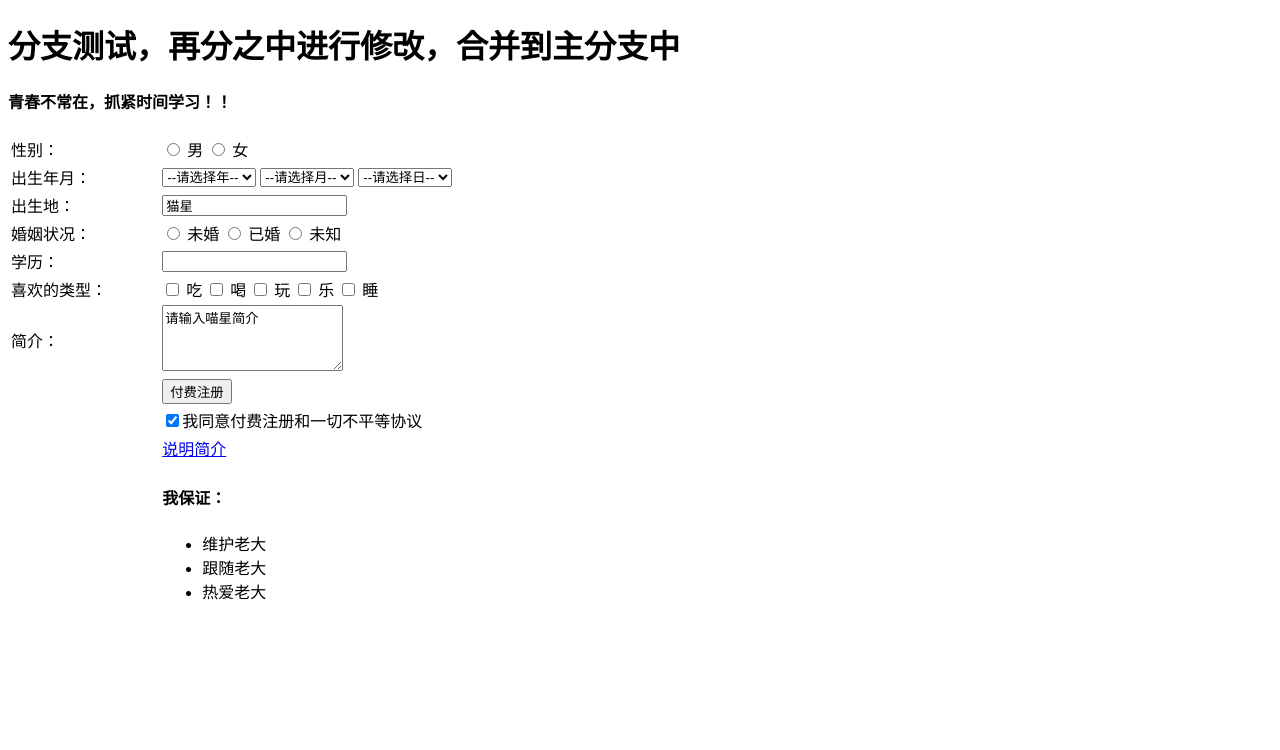
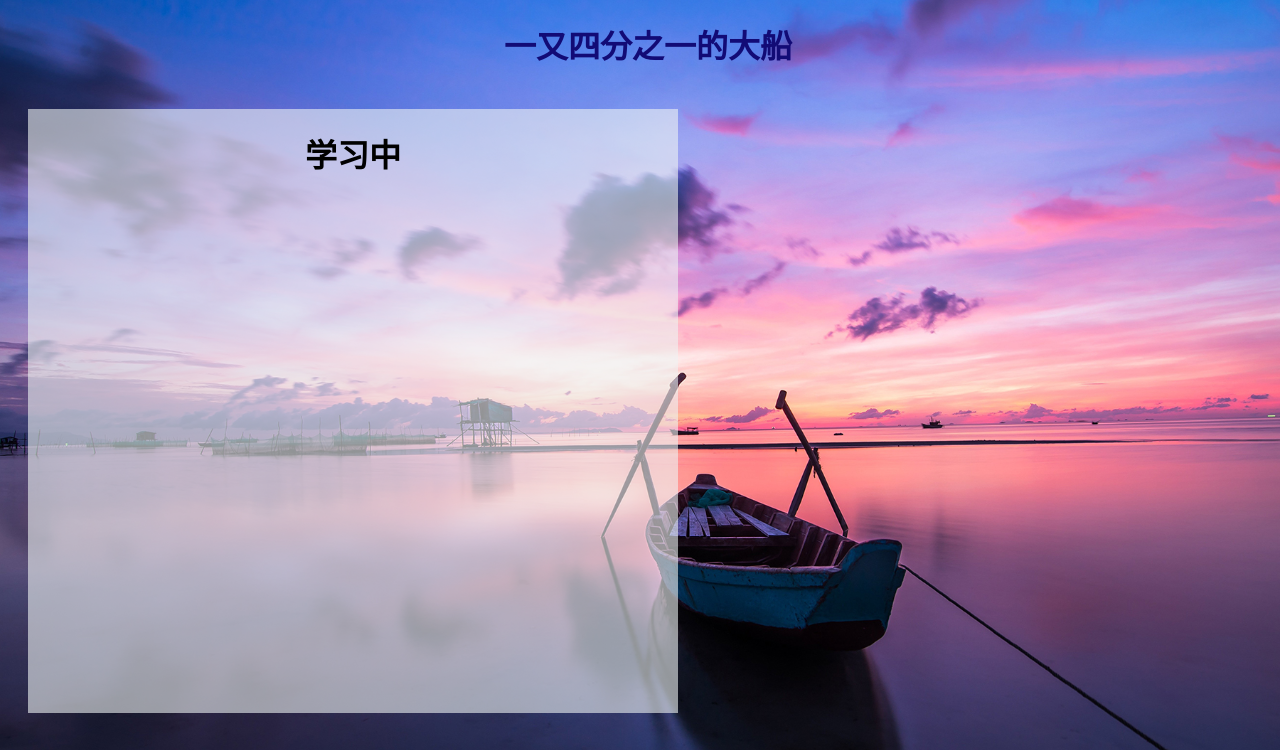
Before and after one commit to one-and-one-fourth/one-and-one-fourth.github.io, a plain HTML site: page index.html in a window 1280 px wide. Shown: the top 750 px of the page. Drawn offline with Linux system fonts and the light colour scheme.

Commit message:
修改主界面

```diff
--- a/index.html
+++ b/index.html
@@ -1,143 +1,57 @@
 <!DOCTYPE html>
 <html lang="en">
-
 <head>
     <meta charset="UTF-8">
     <meta name="viewport" content="width=device-width, initial-scale=1.0">
     <title>嘿嘿嘿</title>
+    <style>
+        body {
+
+            background-image: url(photos/晚霞港.jpg);
+            background-attachment: fixed;
+            background-size: cover;
+            width: 100%;
+            height: 100%;
+            background-position: center center;
+
+        }
+        a {
+            text-decoration: none;
+            color: rgb(18, 11, 118);
+        }
+        a:hover {
+            color: rgb(175, 17, 115);
+        }
+
+        div .s1pan {
+            display: inline-block;
+            width:650px;
+            height: 604px;
+
+            /* background-color: #fff ; */
+
+            background: rgba(239, 244, 243, 0.6);
+            margin: 20px;
+        }
+        .wenben {
+            background: rgba(239, 244, 243, 0);
+            border: 0;
+        }
+    </style>
+
 </head>
+<body>
+    <h1 style="text-align: center; "><a href="index.html" >一又四分之一的大船</a></h1>
+    <div>
+         <span class="s1pan">
+            <h1 style="text-align: center;">学习中</h1>
 
-<body>
+        </span>
+        <span class="s1pan" style="margin-right: 0px;">
+            <h1 style="text-align: center;">学习中</h1>
+        </span>
+    </div>
 
-    <h1>分支测试，再分之中进行修改，合并到主分支中<h1>
-    <h4>青春不常在，抓紧时间学习！！</h4>
-
-    <table width="600">
-        <!-- 1 -->
-        <tr>
-            <td>
-                性别：
-            </td>
-            <td>
-                <input type="radio" name="sex" value="nan" id="nan">
-                <label for="nan">男</label>
-                <input type="radio" name="sex" value="nv" id="nv">
-                <label for="nv">女</label>
-            </td>
-        </tr>
-        <!-- 2 -->
-        <tr>
-            <td>
-                出生年月：
-            </td>
-            <td>
-                <select>
-                    <option>--请选择年--</option>
-                    <option>2003</option>
-                    <option>2002</option>
-                    <option>2004</option>
-                </select>
-                <select>
-                    <option>--请选择月--</option>
-                    <option>3</option>
-                    <option>2</option>
-                    <option>4</option>
-                </select>
-                <select>
-                    <option>--请选择日--</option>
-                    <option>23</option>
-                    <option>22</option>
-                    <option>24</option>
-                </select>
-            </td>
-        </tr>
-        <!-- 3 -->
-        <tr>
-            <td>出生地：</td>
-            <td>
-                <input type="text" value="猫星">
-            </td>
-        </tr>
-        <!-- 4 -->
-        <tr>
-            <td>
-                婚姻状况：
-            </td>
-            <td>
-                <input type="radio" name="hun" value="wei_hun" id="wei_hun">
-                <label for="wei_hun">未婚</label>
-                <input type="radio" name="hun" value="yi_hun" id="yi_hun">
-                <label for="yi_hun">已婚</label>
-                <input type="radio" name="hun" value="wei_zhi" id="wei_zhi">
-                <label for="wei_zhi">未知</label>
-            </td>
-        </tr>
-        <!-- 5 -->
-        <tr>
-            <td>学历：</td>
-            <td>
-                <input type="text">
-            </td>
-        </tr>
-        <!-- 6 -->
-        <tr>
-            <td>喜欢的类型：</td>
-            <td>
-                <input type="checkbox" name="lei" value="chi" id="chi">
-                <label for="chi"> 吃</label>
-
-                <input type="checkbox" name="lei" value="he" id="he">
-                <label for="he"> 喝</label>
-
-                <input type="checkbox" name="lei" value="he" id="wan">
-                 <label for="wan"> 玩</label>
-
-                <input type="checkbox" name="lei" value="he" id="le">
-                <label for="le"> 乐</label>
-
-                <input type="checkbox" name="lei" value="he" id="shui">
-                <label for="shui"> 睡</label>
-            </td>
-
-        </tr>
-        <!-- 7 -->
-        <tr>
-            <td>简介：</td>
-            <td>
-                <textarea cols="20" rows="4">请输入喵星简介</textarea>
-            </td>
-        </tr>
-        <!-- 8 -->
-
-        <tr>
-            <td></td>
-            <td><input type="submit" value="付费注册"> </td>
-        </tr>
-        <!-- 9 -->
-        <tr>
-            <td></td>
-            <td><input type="checkbox" checked="checked">我同意付费注册和一切不平等协议  </td>
-        </tr>
-        <!-- 10 -->
-        <tr>
-            <td></td>
-            <td><a href="AAA.html" target="_blank"> 说明简介</a> </td>
-        </tr>
-        <!-- 11 -->
-        <tr>
-            <td></td>
-            <td>
-                <h4>我保证：</h4>
-                <ul>
-                    <li>维护老大</li>
-                    <li>跟随老大</li>
-                    <li>热爱老大</li>
-                </ul>
-            </td>
-
-        </tr>
-    </table>
 
 </body>
-
 </html>
```
Also changed, not shown: photos/晚霞港.jpg (added).
